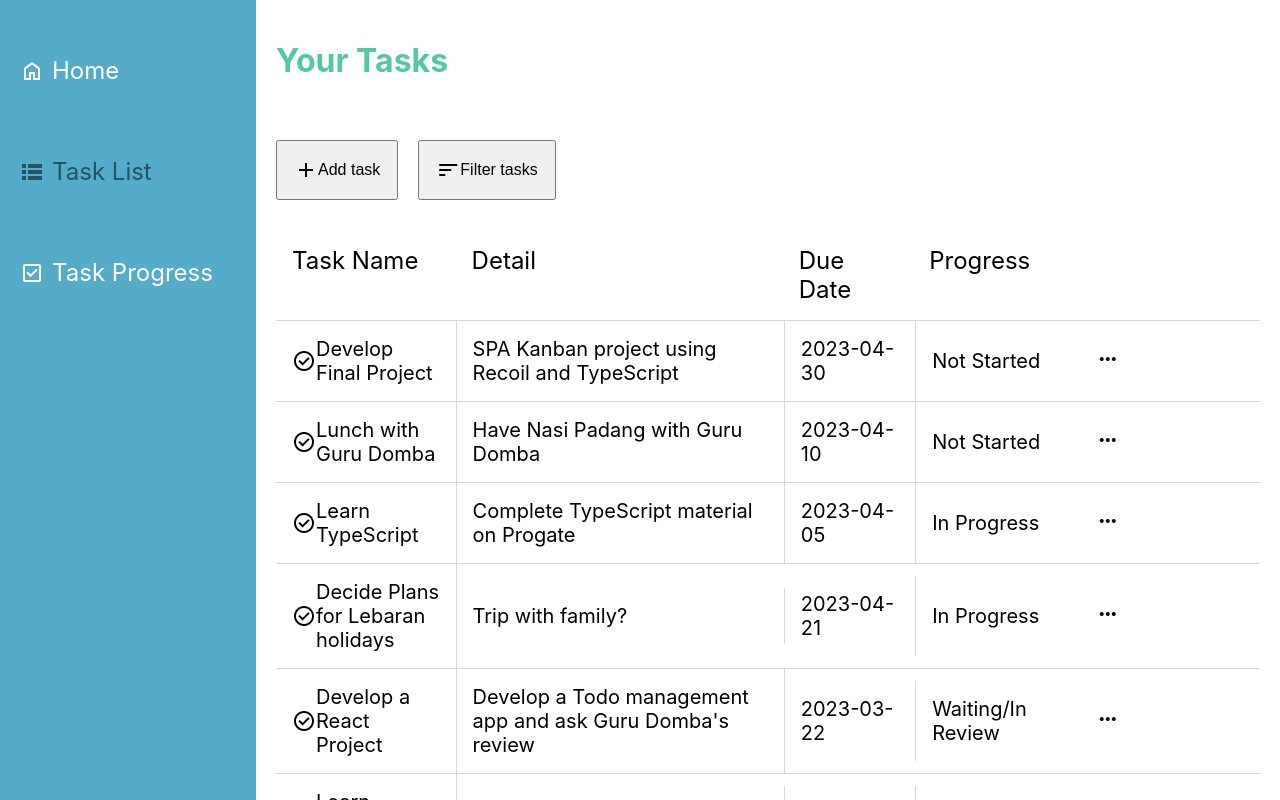
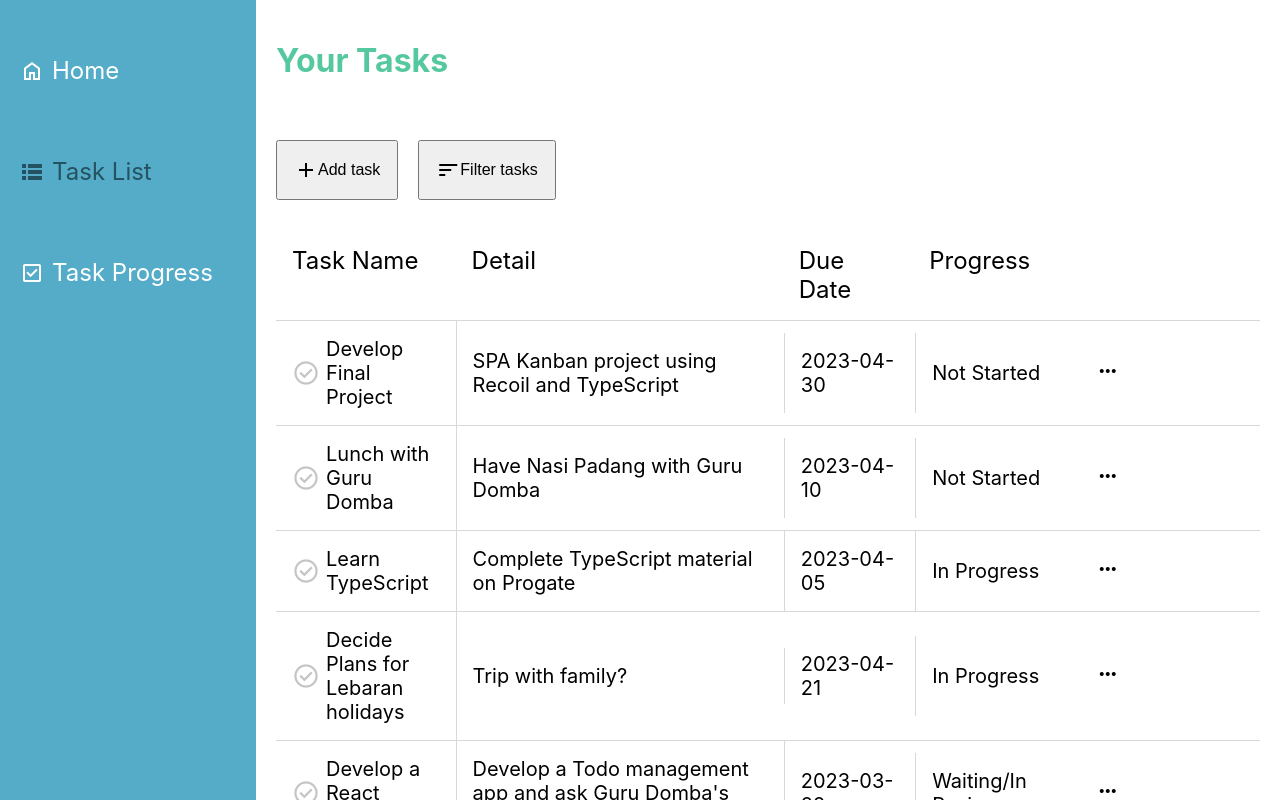
Before and after one commit to AryTokSep/Kanban-Project, a React (Vite) app: page /task-list in a window 1280 px wide. Shown: the top 800 px of the page. Built offline with nearby package versions, Linux system fonts and the light colour scheme.

Commit message:
Develop complete feature

```diff
--- a/src/features/tasks/components/TaskList/TaskListItem.tsx
+++ b/src/features/tasks/components/TaskList/TaskListItem.tsx
@@ -1,4 +1,6 @@
 import type { Task, CSSProperties } from '../../../../types'
+import { useRecoilState } from 'recoil'
+import { tasksState } from '../../TaskAtoms'
 import {
   TASK_PROGRESS_STATUS,
   TASK_PROGRESS_ID,
@@ -6,6 +8,21 @@
 
 interface TaskListItemProps {
   task: Task
+}
+
+const getIconStyle = (progressOrder: number): React.CSSProperties => {
+  const color: '#55C89F' | '#C5C5C5' =
+    progressOrder === TASK_PROGRESS_ID.COMPLETED ? '#55C89F' : '#C5C5C5'
+
+  const cursor: 'default' | 'pointer' =
+    progressOrder === TASK_PROGRESS_ID.COMPLETED ? 'default' : 'pointer'
+
+  return {
+    color,
+    cursor,
+    fontSize: '28px',
+    marginRight: '6px',
+  }
 }
 
 const getProgressCategory = (progressOrder: number): string => {
@@ -24,10 +41,26 @@
 }
 
 const TaskListItem = ({ task }: TaskListItemProps): JSX.Element => {
+  const [tasks, setTasks] = useRecoilState<Task[]>(tasksState)
+
+  const completeTask = (taskId: number): void => {
+    const updatedTasks: Task[] = tasks.map((task) =>
+      task.id === taskId
+        ? { ...task, progressOrder: TASK_PROGRESS_ID.COMPLETED }
+        : task,
+    )
+    setTasks(updatedTasks)
+  }
+
   return (
     <div style={styles.tableBody}>
       <div style={styles.tableBodyTaskTitle}>
-        <span className="material-symbols-outlined">check_circle</span>
+        <span className="material-symbols-outlined"
+        style={getIconStyle(task.progressOrder)}
+        onClick={(): void => {
+          completeTask(task.id) // Ditambahkan
+        }}
+        >check_circle</span>
         {task.title}
       </div>
       <div style={styles.tableBodyDetail}>{task.detail}</div>
--- a/src/features/tasks/components/TaskProgress/TaskCard.tsx
+++ b/src/features/tasks/components/TaskProgress/TaskCard.tsx
@@ -1,9 +1,25 @@
 import React from 'react'
+import { useRecoilState } from 'recoil'
+import { tasksState } from '../../TaskAtoms'
 import type { Task, CSSProperties } from '../../../../types'
 import { TASK_PROGRESS_ID } from '../../../../constants/app'
 
 interface TaskCardProps {
   task: Task
+}
+
+const getIconStyle = (progressOrder: number): React.CSSProperties => {
+  const color: '#55C89F' | '#C5C5C5' =
+    progressOrder === TASK_PROGRESS_ID.COMPLETED ? '#55C89F' : '#C5C5C5'
+
+  const cursor: 'default' | 'pointer' =
+    progressOrder === TASK_PROGRESS_ID.COMPLETED ? 'default' : 'pointer'
+
+  return {
+    color,
+    cursor,
+    fontSize: '28px',
+  }
 }
 
 const getArrowPositionStyle = (progressOrder: number): React.CSSProperties => {
@@ -19,10 +35,26 @@
 
 
 const TaskCard = ({ task }: TaskCardProps): JSX.Element => {
+
+  const [tasks, setTasks] = useRecoilState<Task[]>(tasksState)
+
+  const completeTask = (taskId: number): void => {
+    const updatedTasks: Task[] = tasks.map((task) =>
+      task.id === taskId
+        ? { ...task, progressOrder: TASK_PROGRESS_ID.COMPLETED }
+        : task,
+    )
+    setTasks(updatedTasks)
+  }
+
   return (
     <div style={styles.taskCard}>
       <div style={styles.taskIcons}>
-        <div className="material-symbols-outlined">check_circle</div>
+        <div className="material-symbols-outlined"
+        style={getIconStyle(task.progressOrder)}
+        onClick={(): void => {
+          completeTask(task.id)
+        }}>check_circle</div>
         <div className="material-symbols-outlined" style={styles.menuIcon}>
           more_vert
         </div>
```
